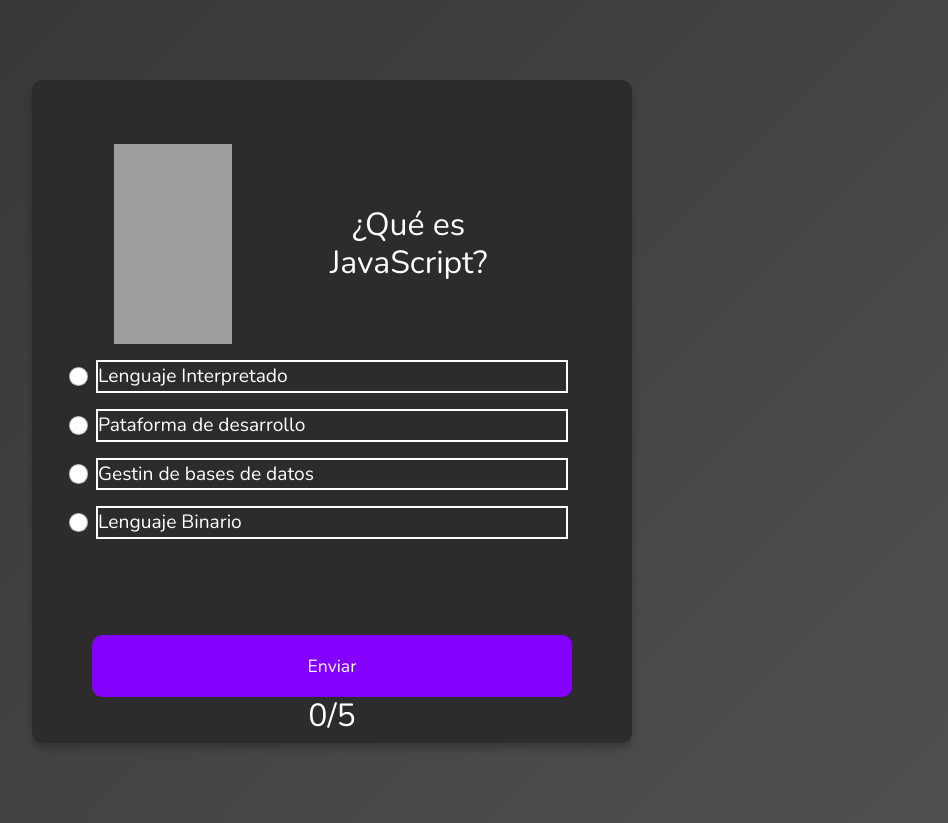
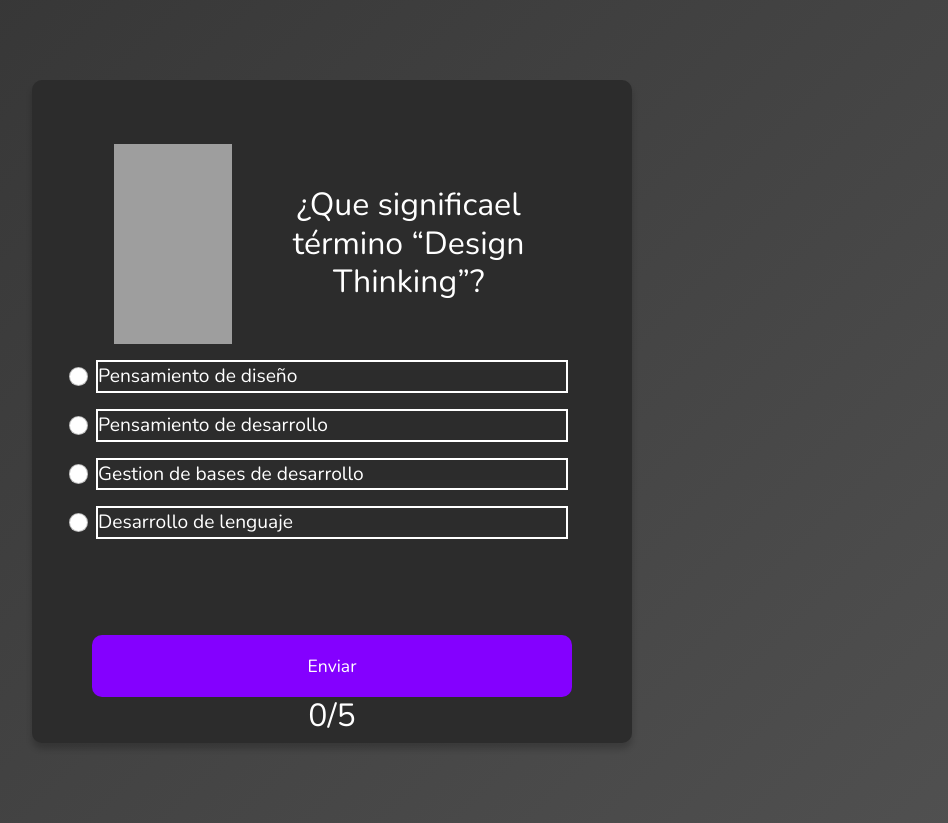
Before and after one commit to Krismonz7/Entrega-Frontend-Sprint2-Proyecto, a React (Create React App) app: page / in a window 1280 px wide. Shown: the whole page, without its empty margins (308-1256 px from the left). Built offline with nearby package versions, Linux system fonts and the light colour scheme; grey boxes are pictures that could not be loaded.

Commit message:
Agrego algunas preguntas - UxQuestion.js

```diff
--- a/src/formUX/QuestionarioUX.js
+++ b/src/formUX/QuestionarioUX.js
@@ -1,42 +1,38 @@
 export const questionGeek = [
     {
-        question: "¿Qué es JavaScript?",
-        a: "Lenguaje Interpretado",
-        b: "Pataforma de desarrollo",
-        c: "Gestin de bases de datos",
-        d: "Lenguaje Binario",
-        corrrect: "Lenguaje Interpretado"
-    },
-    {
-        question: "¿Son Java y Java script lo mismo?",
-        a: "Si",
-        b: "Puede ser",
-        c: "Masomenos",
-        d: "No",
-        corrrect: "No"
-    },
-    {
-        question: "¿Cuales son los principales tipo de datos en Javascript?",
-        a: "String, booleano, Objeto, Número, Indefinido",
-        b: "Array, DateTime, Time, Math.Round()",
-        c: "Fetch, Api , Header, TimeOuth()",
-        d: "Nunguna de las anteriores",
-        corrrect: "String, booleano, Objeto, Número, Indefinido"
-    },
-    {
-        question: "¿Es posible dividir el código JavaScript en varias líneas?",
-        a: "No",
-        b: "Puede ser",
-        c: "Masomenos",
-        d: "Si",
-        corrrect: "Si"
-    },
-    {
-        question: "¿Qué empresa desarrolló JavaScript?",
-        a: "Mojan",
-        b: "Apple",
-        c: "Netscape",
-        d: "JavaSoft",
-        corrrect: "Netscape"
+        question: "¿Que significael término “Design Thinking”?",
+        a: "Pensamiento de diseño",
+        b: "Pensamiento de desarrollo",
+        c: "Gestion de bases de desarrollo",
+        d: "Desarrollo de lenguaje",
+        corrrect: "Pensamiento de diseño"
+    },{
+        question: "¿Que significa el término UX?",
+        a: "Pensamiento de diseño",
+        b: "Experiencia de usuario",
+        c: "Desarrollo de lenguaje",
+        d: "Gestion de desarrollo",
+        corrrect: "Experiencia de usuario"
+    },{
+        question: "¿Para que sirve el UX?",
+        a: "Optimizar la interaccion de los usuarios con el entorno web",
+        b: "Mejorar la visualizacion y dinamicas manejadas en el entorno web",
+        c: "Maximizar las ventajas con la interaccion en cada dispositivo",
+        d: "Todas las anteriores",
+        corrrect: "Todas las anteriores"
+    },{
+        question: "¿Quien creo el UX?",
+        a: "Oliver Connor",
+        b: "Harry Callum",
+        c: "Donald Norman",
+        d: "Steve Jobs",
+        corrrect: "Donald Norman"
+    },{
+        question: "¿En que decada se creo el UX?",
+        a: "Decada de los 90",
+        b: "Decada de los 60",
+        c: "Decada de los 80",
+        d: "Decada de los 70",
+        corrrect: "Decada de los 90"
     }
 ]
```
Also changed, not shown: src/formUX/FormUX.js (line endings or trailing spaces).
